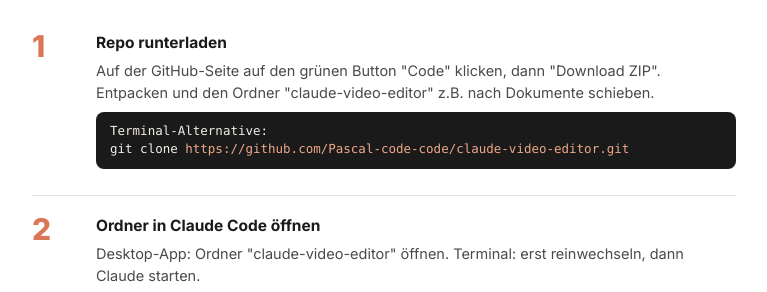
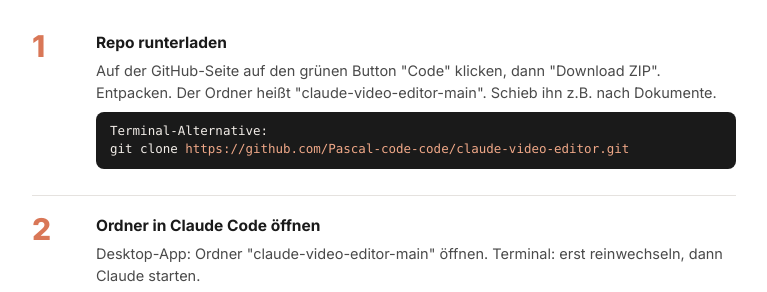
Before and after one commit to Pascal-code-code/claude-video-editor, a website: page docs/Installation.html in a window 1280 px wide. Shown: the part 419-711 px from the top of the page, without its empty margins (256-1023 px from the left). Drawn offline with Linux system fonts and the light colour scheme.

Commit message:
Ordnername nach ZIP-Download in README und PDF
GitHub entpackt den ZIP-Download als claude-video-editor-main. Die Anleitung
nannte den Ordner claude-video-editor, Nutzer haetten ihn gesucht.

Co-Authored-By: Claude Opus 5.5 <noreply@anthropic.com>

```diff
--- a/docs/Installation.html
+++ b/docs/Installation.html
@@ -216,7 +216,7 @@
     <div class="step-num">1</div>
     <div class="step-body">
       <h4>Repo runterladen</h4>
-      <p>Auf der GitHub-Seite auf den grünen Button "Code" klicken, dann "Download ZIP". Entpacken und den Ordner "claude-video-editor" z.B. nach Dokumente schieben.</p>
+      <p>Auf der GitHub-Seite auf den grünen Button "Code" klicken, dann "Download ZIP". Entpacken. Der Ordner heißt "claude-video-editor-main". Schieb ihn z.B. nach Dokumente.</p>
       <span class="cmd">Terminal-Alternative:
 git clone <span class="accent">https://github.com/Pascal-code-code/claude-video-editor.git</span></span>
     </div>
@@ -226,7 +226,7 @@ git clone <span class="accent">https://github.com/Pascal-code-code/claude-video-
     <div class="step-num">2</div>
     <div class="step-body">
       <h4>Ordner in Claude Code öffnen</h4>
-      <p>Desktop-App: Ordner "claude-video-editor" öffnen. Terminal: erst reinwechseln, dann Claude starten.</p>
+      <p>Desktop-App: Ordner "claude-video-editor-main" öffnen. Terminal: erst reinwechseln, dann Claude starten.</p>
       <span class="cmd">cd claude-video-editor
 claude</span>
     </div>
@@ -304,7 +304,7 @@ Nimm meine eigenen Reel-Cover aus dem Ordner input/reels</span>
   <div class="trouble-box">
     <h3>Wenn's hakt</h3>
     <div class="trouble-item"><strong>"Befehl nicht gefunden" / command not found:</strong> <span>nochmal <span class="mono">/claude-video-editor setup</span> laufen lassen.</span></div>
-    <div class="trouble-item"><strong>Claude Code zeigt "skill not found":</strong> <span>du hast einen übergeordneten Ordner geöffnet statt "claude-video-editor" selbst.</span></div>
+    <div class="trouble-item"><strong>Claude Code zeigt "skill not found":</strong> <span>du hast einen übergeordneten Ordner geöffnet statt den Repo-Ordner selbst (der mit README.md darin).</span></div>
     <div class="trouble-item"><strong>Render sehr langsam:</strong> <span>andere Programme schließen, das läuft alles auf der CPU.</span></div>
     <div class="trouble-item"><strong>Gesicht wirkt verwaschen:</strong> <span>HDR war an. Claude wandelt es um, oder du nimmst mit HDR aus neu auf.</span></div>
   </div>
```
Also changed, not shown: README.md, 1 other file.
